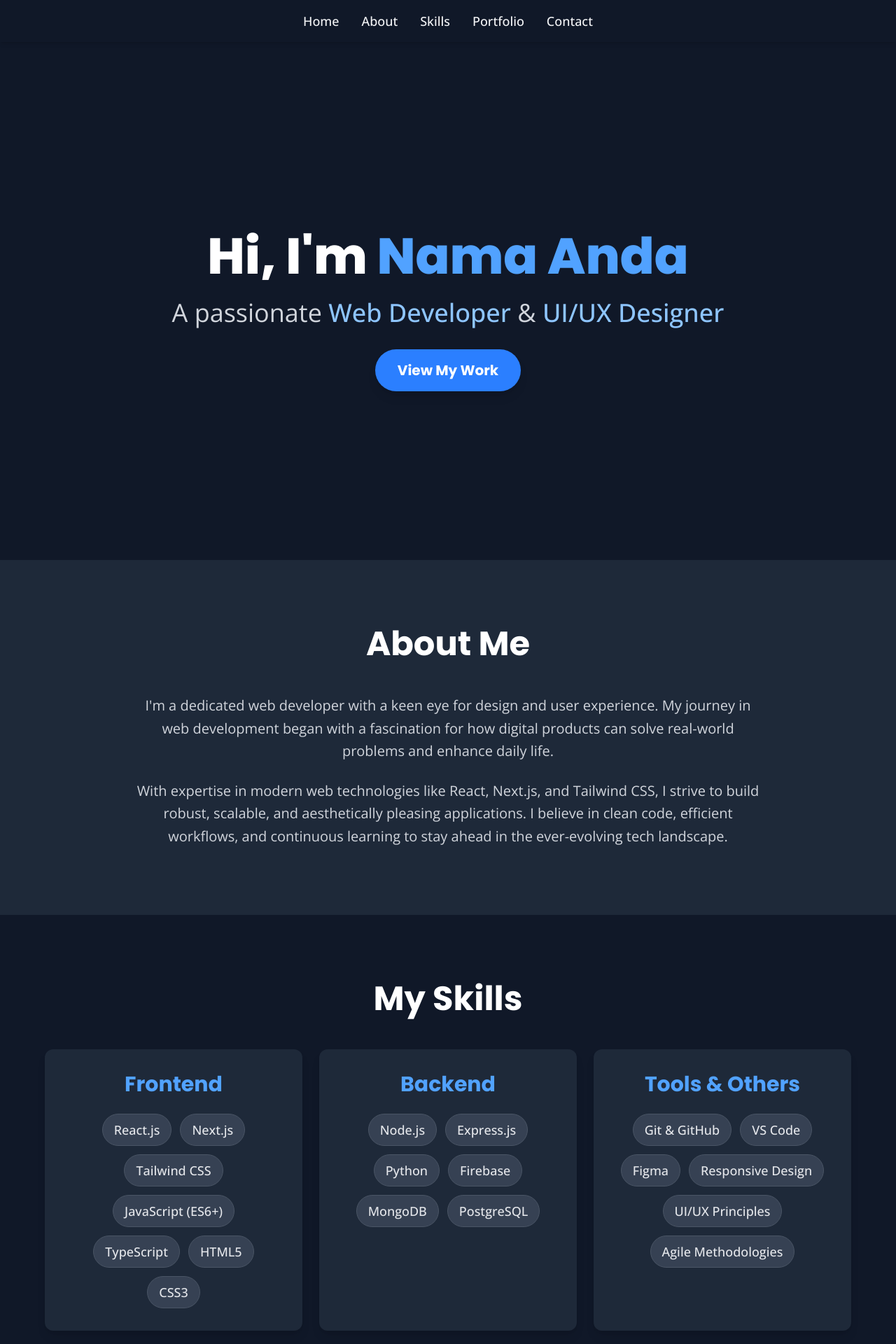
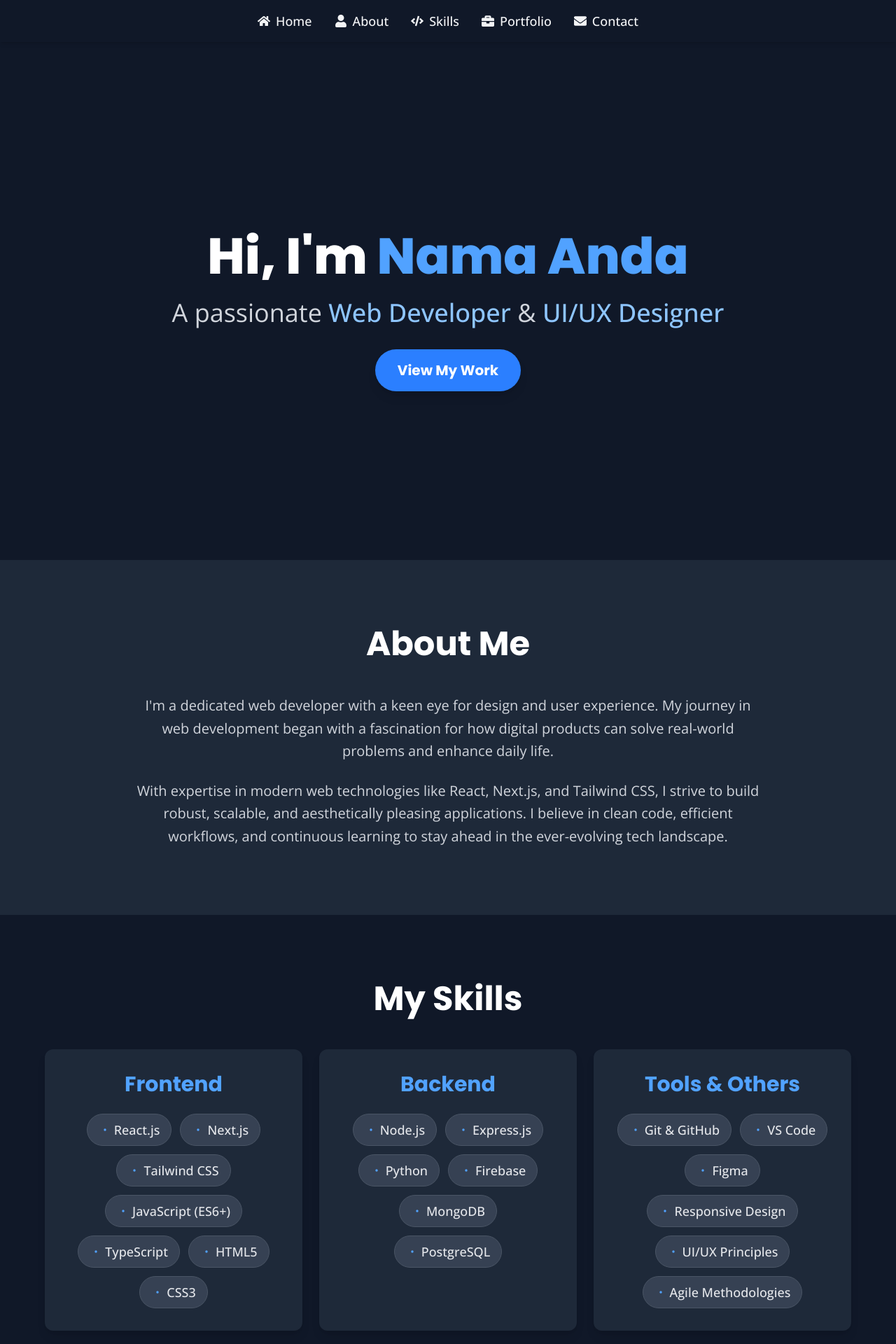
Before and after one commit to SSI-Academy/my-portfolio, a Next.js app: page / in a window 1280 px wide. Shown: the top 1920 px of the page at 70% size. Built offline with nearby package versions, Linux system fonts and the light colour scheme.

Commit message:
feat: Add icons to navigation and social links, improve mobile responsiveness

```diff
--- a/src/app/page.tsx
+++ b/src/app/page.tsx
@@ -2,6 +2,8 @@
 
 import Link from 'next/link';
 import { useState } from 'react';
+import { FaLinkedinIn, FaGithub, FaTwitter, FaHome, FaUser, FaCode, FaBriefcase, FaEnvelope } from 'react-icons/fa';
+import { BsDot } from 'react-icons/bs';
 
 export default function Home() {
   const [isMenuOpen, setIsMenuOpen] = useState(false);
@@ -31,22 +33,22 @@ export default function Home() {
 
           {/* Desktop Navigation */}
           <div className="hidden md:flex justify-center space-x-8 w-full">
-            <Link href="#home" className="text-lg font-medium hover:text-blue-400 transition-colors">Home</Link>
-            <Link href="#about" className="text-lg font-medium hover:text-blue-400 transition-colors">About</Link>
-            <Link href="#skills" className="text-lg font-medium hover:text-blue-400 transition-colors">Skills</Link>
-            <Link href="#portfolio" className="text-lg font-medium hover:text-blue-400 transition-colors">Portfolio</Link>
-            <Link href="#contact" className="text-lg font-medium hover:text-blue-400 transition-colors">Contact</Link>
+            <Link href="#home" className="text-lg font-medium hover:text-blue-400 transition-colors flex items-center"><FaHome className="mr-2" />Home</Link>
+            <Link href="#about" className="text-lg font-medium hover:text-blue-400 transition-colors flex items-center"><FaUser className="mr-2" />About</Link>
+            <Link href="#skills" className="text-lg font-medium hover:text-blue-400 transition-colors flex items-center"><FaCode className="mr-2" />Skills</Link>
+            <Link href="#portfolio" className="text-lg font-medium hover:text-blue-400 transition-colors flex items-center"><FaBriefcase className="mr-2" />Portfolio</Link>
+            <Link href="#contact" className="text-lg font-medium hover:text-blue-400 transition-colors flex items-center"><FaEnvelope className="mr-2" />Contact</Link>
           </div>
         </div>
 
         {/* Mobile Menu (Conditional) */}
         {isMenuOpen && (
           <div className="md:hidden bg-gray-900 bg-opacity-95 backdrop-blur-sm py-4 mt-4 space-y-4 px-6">
-            <Link href="#home" onClick={closeMenu} className="block text-lg font-medium hover:text-blue-400 transition-colors">Home</Link>
-            <Link href="#about" onClick={closeMenu} className="block text-lg font-medium hover:text-blue-400 transition-colors">About</Link>
-            <Link href="#skills" onClick={closeMenu} className="block text-lg font-medium hover:text-blue-400 transition-colors">Skills</Link>
-            <Link href="#portfolio" onClick={closeMenu} className="block text-lg font-medium hover:text-blue-400 transition-colors">Portfolio</Link>
-            <Link href="#contact" onClick={closeMenu} className="block text-lg font-medium hover:text-blue-400 transition-colors">Contact</Link>
+            <Link href="#home" onClick={closeMenu} className="block text-lg font-medium hover:text-blue-400 transition-colors flex items-center"><FaHome className="mr-2" />Home</Link>
+            <Link href="#about" onClick={closeMenu} className="block text-lg font-medium hover:text-blue-400 transition-colors flex items-center"><FaUser className="mr-2" />About</Link>
+            <Link href="#skills" onClick={closeMenu} className="block text-lg font-medium hover:text-blue-400 transition-colors flex items-center"><FaCode className="mr-2" />Skills</Link>
+            <Link href="#portfolio" onClick={closeMenu} className="block text-lg font-medium hover:text-blue-400 transition-colors flex items-center"><FaBriefcase className="mr-2" />Portfolio</Link>
+            <Link href="#contact" onClick={closeMenu} className="block text-lg font-medium hover:text-blue-400 transition-colors flex items-center"><FaEnvelope className="mr-2" />Contact</Link>
           </div>
         )}
       </nav>
@@ -88,13 +90,13 @@ export default function Home() {
             <div className="bg-gray-800 p-8 rounded-xl shadow-lg hover:shadow-xl transition-shadow duration-300 flex-1 min-w-[280px] max-w-[400px]">
               <h3 className="text-3xl font-bold text-blue-400 mb-6 font-poppins">Frontend</h3>
               <div className="flex flex-wrap justify-center gap-3">
-                <span className="bg-gray-700 text-gray-200 px-4 py-2 rounded-full text-lg font-medium border border-gray-600">React.js</span>
-                <span className="bg-gray-700 text-gray-200 px-4 py-2 rounded-full text-lg font-medium border border-gray-600">Next.js</span>
-                <span className="bg-gray-700 text-gray-200 px-4 py-2 rounded-full text-lg font-medium border border-gray-600">Tailwind CSS</span>
-                <span className="bg-gray-700 text-gray-200 px-4 py-2 rounded-full text-lg font-medium border border-gray-600">JavaScript (ES6+)</span>
-                <span className="bg-gray-700 text-gray-200 px-4 py-2 rounded-full text-lg font-medium border border-gray-600">TypeScript</span>
-                <span className="bg-gray-700 text-gray-200 px-4 py-2 rounded-full text-lg font-medium border border-gray-600">HTML5</span>
-                <span className="bg-gray-700 text-gray-200 px-4 py-2 rounded-full text-lg font-medium border border-gray-600">CSS3</span>
+                <span className="bg-gray-700 text-gray-200 px-4 py-2 rounded-full text-lg font-medium border border-gray-600 flex items-center"><BsDot className="text-blue-400 mr-1" />React.js</span>
+                <span className="bg-gray-700 text-gray-200 px-4 py-2 rounded-full text-lg font-medium border border-gray-600 flex items-center"><BsDot className="text-blue-400 mr-1" />Next.js</span>
+                <span className="bg-gray-700 text-gray-200 px-4 py-2 rounded-full text-lg font-medium border border-gray-600 flex items-center"><BsDot className="text-blue-400 mr-1" />Tailwind CSS</span>
+                <span className="bg-gray-700 text-gray-200 px-4 py-2 rounded-full text-lg font-medium border border-gray-600 flex items-center"><BsDot className="text-blue-400 mr-1" />JavaScript (ES6+)</span>
+                <span className="bg-gray-700 text-gray-200 px-4 py-2 rounded-full text-lg font-medium border border-gray-600 flex items-center"><BsDot className="text-blue-400 mr-1" />TypeScript</span>
+                <span className="bg-gray-700 text-gray-200 px-4 py-2 rounded-full text-lg font-medium border border-gray-600 flex items-center"><BsDot className="text-blue-400 mr-1" />HTML5</span>
+                <span className="bg-gray-700 text-gray-200 px-4 py-2 rounded-full text-lg font-medium border border-gray-600 flex items-center"><BsDot className="text-blue-400 mr-1" />CSS3</span>
               </div>
             </div>
 
@@ -102,12 +104,12 @@ export default function Home() {
             <div className="bg-gray-800 p-8 rounded-xl shadow-lg hover:shadow-xl transition-shadow duration-300 flex-1 min-w-[280px] max-w-[400px]">
               <h3 className="text-3xl font-bold text-blue-400 mb-6 font-poppins">Backend</h3>
               <div className="flex flex-wrap justify-center gap-3">
-                <span className="bg-gray-700 text-gray-200 px-4 py-2 rounded-full text-lg font-medium border border-gray-600">Node.js</span>
-                <span className="bg-gray-700 text-gray-200 px-4 py-2 rounded-full text-lg font-medium border border-gray-600">Express.js</span>
-                <span className="bg-gray-700 text-gray-200 px-4 py-2 rounded-full text-lg font-medium border border-gray-600">Python</span>
-                <span className="bg-gray-700 text-gray-200 px-4 py-2 rounded-full text-lg font-medium border border-gray-600">Firebase</span>
-                <span className="bg-gray-700 text-gray-200 px-4 py-2 rounded-full text-lg font-medium border border-gray-600">MongoDB</span>
-                <span className="bg-gray-700 text-gray-200 px-4 py-2 rounded-full text-lg font-medium border border-gray-600">PostgreSQL</span>
+                <span className="bg-gray-700 text-gray-200 px-4 py-2 rounded-full text-lg font-medium border border-gray-600 flex items-center"><BsDot className="text-blue-400 mr-1" />Node.js</span>
+                <span className="bg-gray-700 text-gray-200 px-4 py-2 rounded-full text-lg font-medium border border-gray-600 flex items-center"><BsDot className="text-blue-400 mr-1" />Express.js</span>
+                <span className="bg-gray-700 text-gray-200 px-4 py-2 rounded-full text-lg font-medium border border-gray-600 flex items-center"><BsDot className="text-blue-400 mr-1" />Python</span>
+                <span className="bg-gray-700 text-gray-200 px-4 py-2 rounded-full text-lg font-medium border border-gray-600 flex items-center"><BsDot className="text-blue-400 mr-1" />Firebase</span>
+                <span className="bg-gray-700 text-gray-200 px-4 py-2 rounded-full text-lg font-medium border border-gray-600 flex items-center"><BsDot className="text-blue-400 mr-1" />MongoDB</span>
+                <span className="bg-gray-700 text-gray-200 px-4 py-2 rounded-full text-lg font-medium border border-gray-600 flex items-center"><BsDot className="text-blue-400 mr-1" />PostgreSQL</span>
               </div>
             </div>
 
@@ -115,12 +117,12 @@ export default function Home() {
             <div className="bg-gray-800 p-8 rounded-xl shadow-lg hover:shadow-xl transition-shadow duration-300 flex-1 min-w-[280px] max-w-[400px]">
               <h3 className="text-3xl font-bold text-blue-400 mb-6 font-poppins">Tools & Others</h3>
               <div className="flex flex-wrap justify-center gap-3">
-                <span className="bg-gray-700 text-gray-200 px-4 py-2 rounded-full text-lg font-medium border border-gray-600">Git & GitHub</span>
-                <span className="bg-gray-700 text-gray-200 px-4 py-2 rounded-full text-lg font-medium border border-gray-600">VS Code</span>
-                <span className="bg-gray-700 text-gray-200 px-4 py-2 rounded-full text-lg font-medium border border-gray-600">Figma</span>
-                <span className="bg-gray-700 text-gray-200 px-4 py-2 rounded-full text-lg font-medium border border-gray-600">Responsive Design</span>
-                <span className="bg-gray-700 text-gray-200 px-4 py-2 rounded-full text-lg font-medium border border-gray-600">UI/UX Principles</span>
-                <span className="bg-gray-700 text-gray-200 px-4 py-2 rounded-full text-lg font-medium border border-gray-600">Agile Methodologies</span>
+                <span className="bg-gray-700 text-gray-200 px-4 py-2 rounded-full text-lg font-medium border border-gray-600 flex items-center"><BsDot className="text-blue-400 mr-1" />Git & GitHub</span>
+                <span className="bg-gray-700 text-gray-200 px-4 py-2 rounded-full text-lg font-medium border border-gray-600 flex items-center"><BsDot className="text-blue-400 mr-1" />VS Code</span>
+                <span className="bg-gray-700 text-gray-200 px-4 py-2 rounded-full text-lg font-medium border border-gray-600 flex items-center"><BsDot className="text-blue-400 mr-1" />Figma</span>
+                <span className="bg-gray-700 text-gray-200 px-4 py-2 rounded-full text-lg font-medium border border-gray-600 flex items-center"><BsDot className="text-blue-400 mr-1" />Responsive Design</span>
+                <span className="bg-gray-700 text-gray-200 px-4 py-2 rounded-full text-lg font-medium border border-gray-600 flex items-center"><BsDot className="text-blue-400 mr-1" />UI/UX Principles</span>
+                <span className="bg-gray-700 text-gray-200 px-4 py-2 rounded-full text-lg font-medium border border-gray-600 flex items-center"><BsDot className="text-blue-400 mr-1" />Agile Methodologies</span>
               </div>
             </div>
           </div>
@@ -155,7 +157,7 @@ export default function Home() {
               </div>
             </div>
             {/* Project Card 3 */}
-            <div className="bg-gray-800 rounded-lg shadow-xl overflow-hidden transform hover:scale-105 transition-transform duration-300">
+            <div className="bg-gray-800 p-6 rounded-lg shadow-xl overflow-hidden transform hover:scale-105 transition-transform duration-300">
               <img src="https://via.placeholder.com/400x250/334155/94a3b8?text=Project+3" alt="Project 3" className="w-full h-60 object-cover" />
               <div className="p-6">
                 <h3 className="text-2xl font-bold text-white mb-2 font-poppins">Personal Portfolio Site</h3>
@@ -219,10 +221,10 @@ export default function Home() {
               </button>
             </div>
           </form>
-          <div className="mt-10 flex justify-center space-x-8">
-            <a href="#" className="text-gray-400 hover:text-blue-400 transition-colors text-2xl font-poppins">LinkedIn</a>
-            <a href="#" className="text-gray-400 hover:text-blue-400 transition-colors text-2xl font-poppins">GitHub</a>
-            <a href="#" className="text-gray-400 hover:text-blue-400 transition-colors text-2xl font-poppins">Twitter</a>
+          <div className="mt-10 flex flex-wrap justify-center gap-4 md:flex-row">
+            <a href="#" className="text-gray-400 hover:text-blue-400 transition-colors text-2xl font-poppins flex items-center"><FaLinkedinIn className="mr-2" />LinkedIn</a>
+            <a href="#" className="text-gray-400 hover:text-blue-400 transition-colors text-2xl font-poppins flex items-center"><FaGithub className="mr-2" />GitHub</a>
+            <a href="#" className="text-gray-400 hover:text-blue-400 transition-colors text-2xl font-poppins flex items-center"><FaTwitter className="mr-2" />Twitter</a>
           </div>
         </div>
       </section>
```
